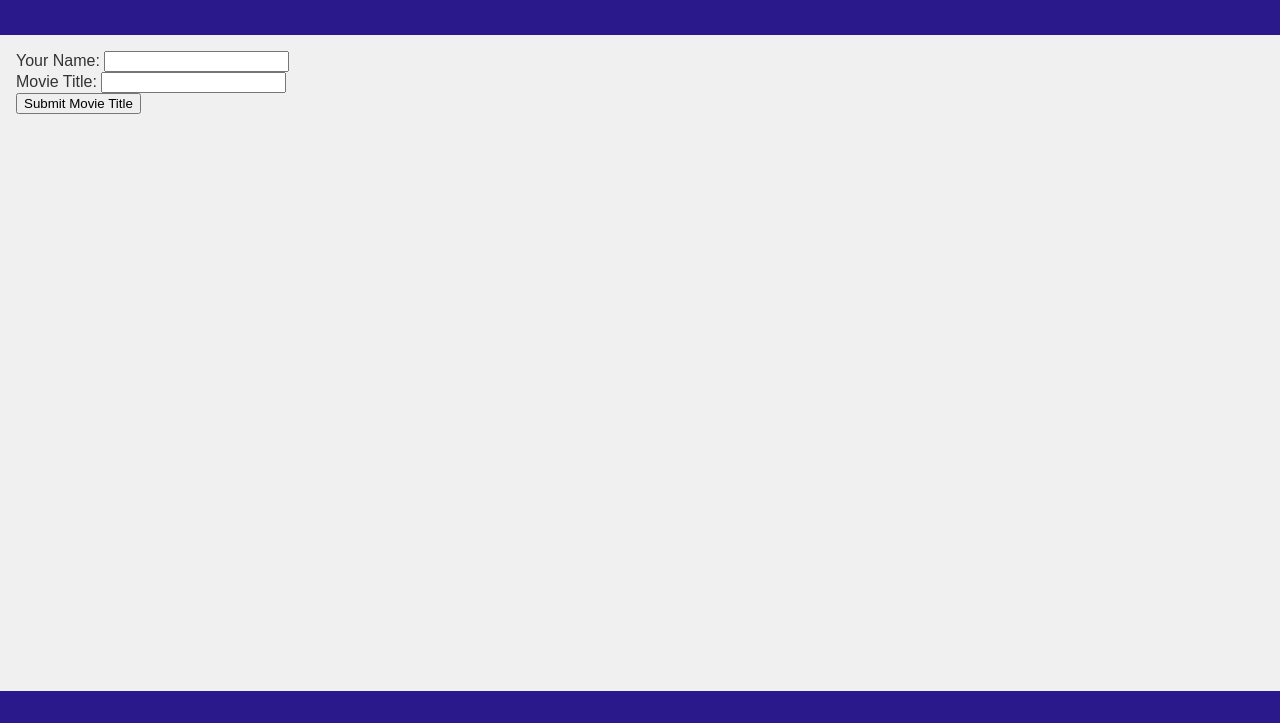
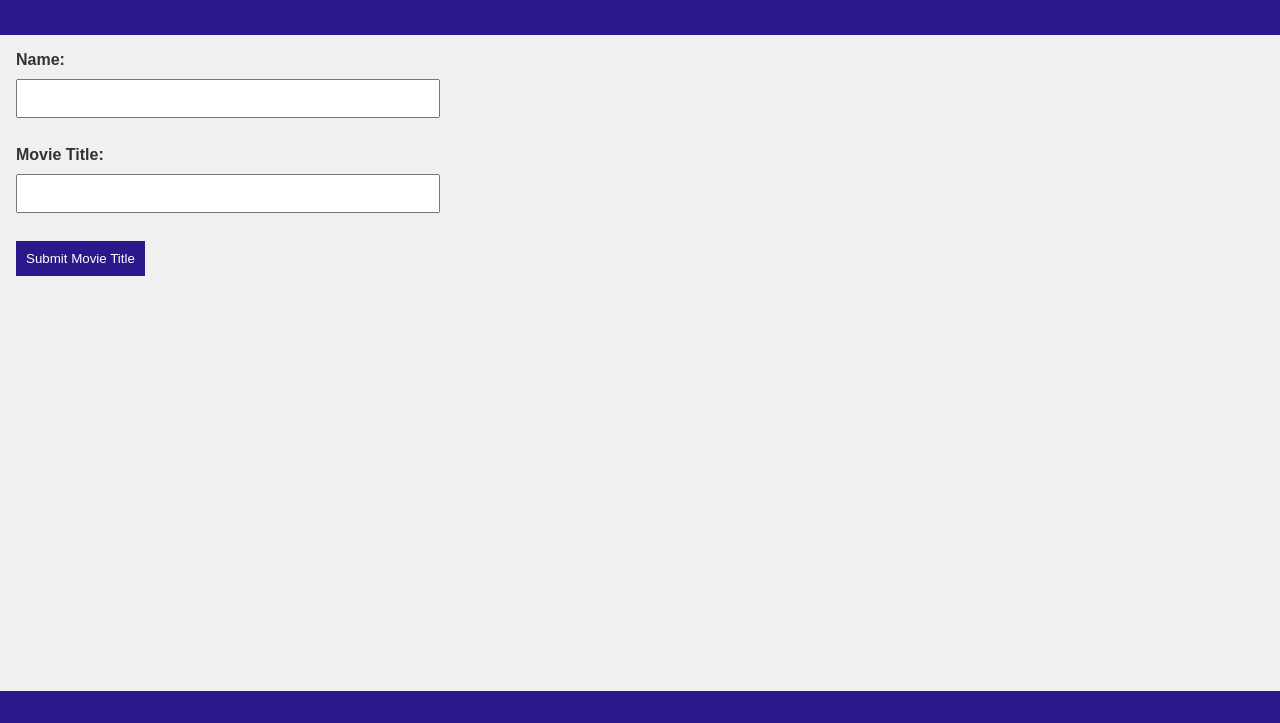
Before and after one commit to Zeddicus-Zul/zeddicus-zul.github.io, a plain HTML site: page index.html in a window 1280 px wide. Shown: the part 77-800 px from the top of the page. Drawn offline with Linux system fonts and the light colour scheme; no server answers.

```diff
--- a/index.html
+++ b/index.html
@@ -38,6 +38,35 @@
             bottom: 0;
             width: 100%;
         }
+
+        /* Add some space around the form */
+        form {
+            margin-bottom: 20px;
+        }
+
+        label {
+            font-weight: bold;
+        }
+
+        input {
+            margin: 10px 0;
+            padding: 10px;
+            width: 100%;
+            max-width: 400px;
+            display: block;
+        }
+
+        button {
+            padding: 10px;
+            background-color: #29198a;
+            color: white;
+            border: none;
+            cursor: pointer;
+        }
+
+        button:hover {
+            background-color: #4526b4;
+        }
     </style>
 </head>
 
@@ -49,7 +78,7 @@
 
     <main>
         <form id="movieForm">
-            <label for="name">Your Name:</label>
+            <label for="name">Name:</label>
             <input type="text" id="name" required><br>
 
             <label for="title">Movie Title:</label>
```
